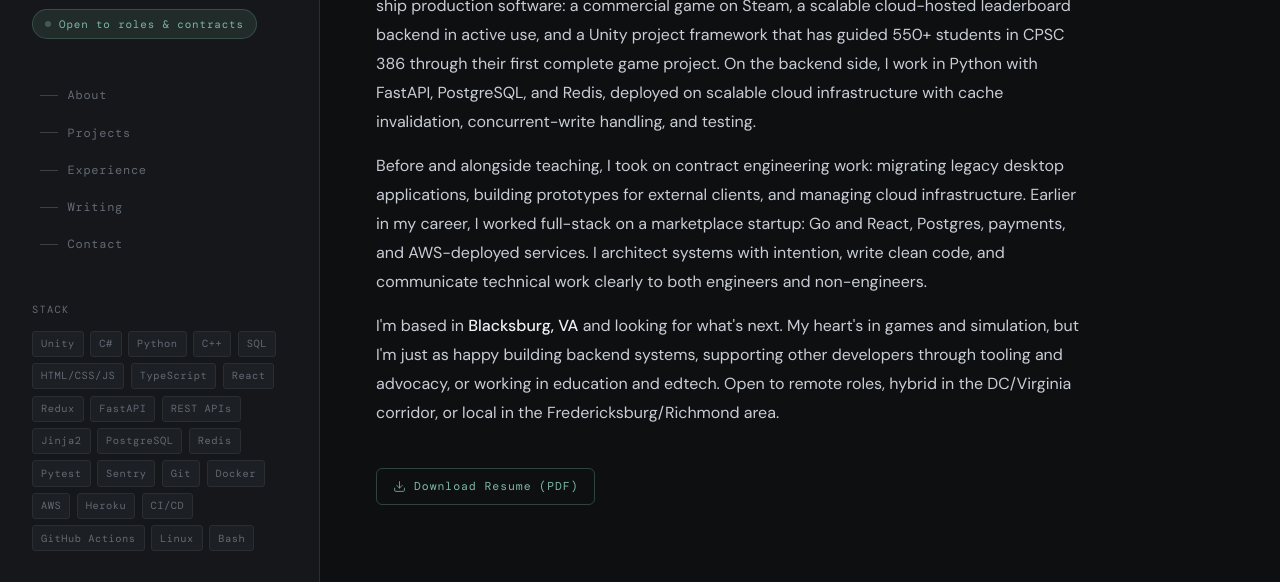
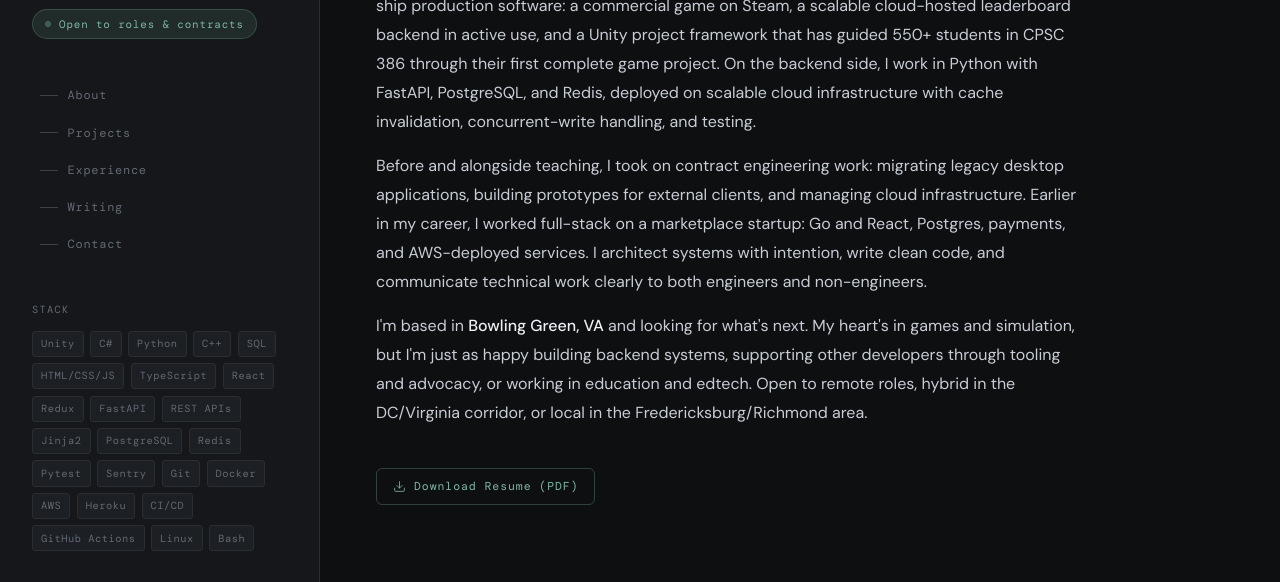
Before and after one commit to EricMay256/ericmay256.github.io, a plain HTML site: page index.html in a window 1280 px wide. Shown: the part 198-780 px from the top of the page. Drawn offline with nearby package versions, Linux system fonts and the light colour scheme; no server answers; a web font is replaced by a local one.

Commit message:
Current location update

```diff
--- a/index.html
+++ b/index.html
@@ -868,7 +868,7 @@
           and communicate technical work clearly to both engineers and non-engineers.
         </p>
         <p>
-          I'm based in <strong>Blacksburg, VA</strong> and looking for what's next.
+          I'm based in <strong>Bowling Green, VA</strong> and looking for what's next.
           My heart's in games and simulation, but I'm just as happy building backend
           systems, supporting other developers through tooling and advocacy, or working
           in education and edtech. Open to remote roles, hybrid in the DC/Virginia
```
